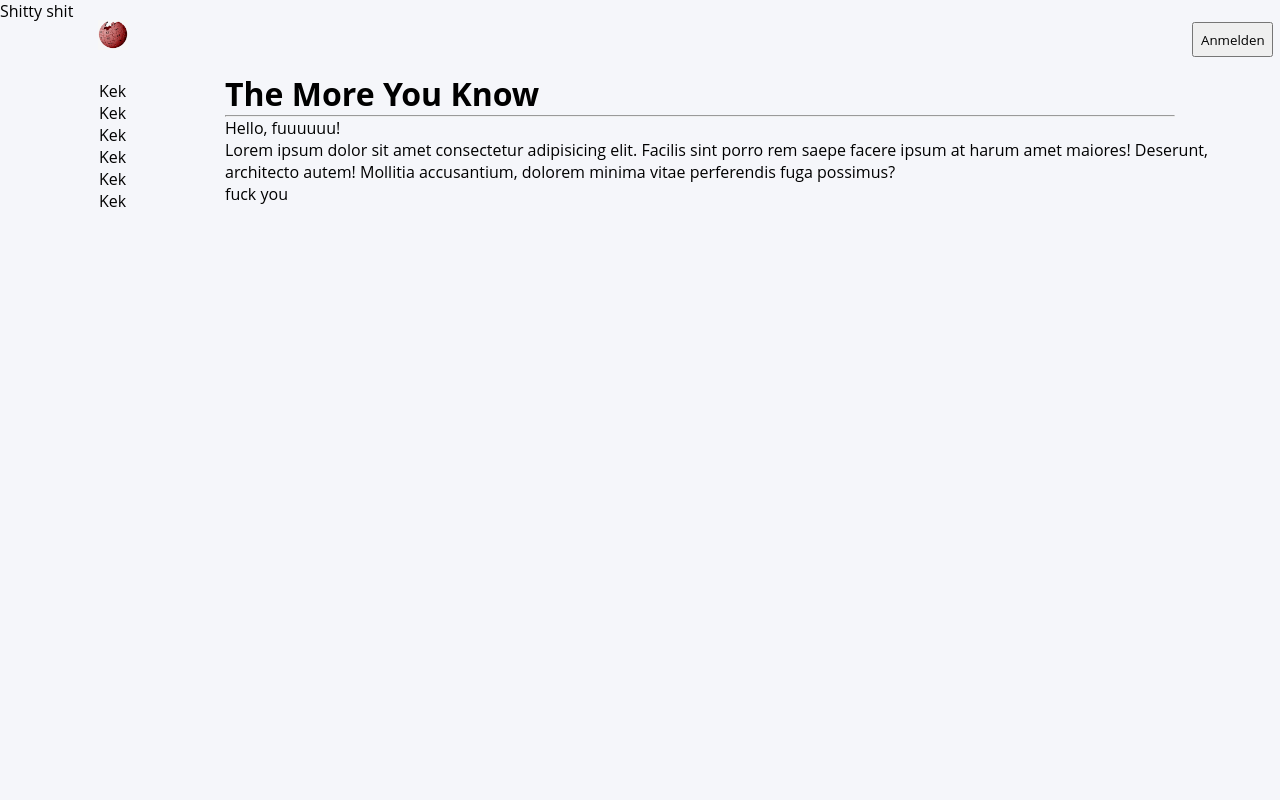
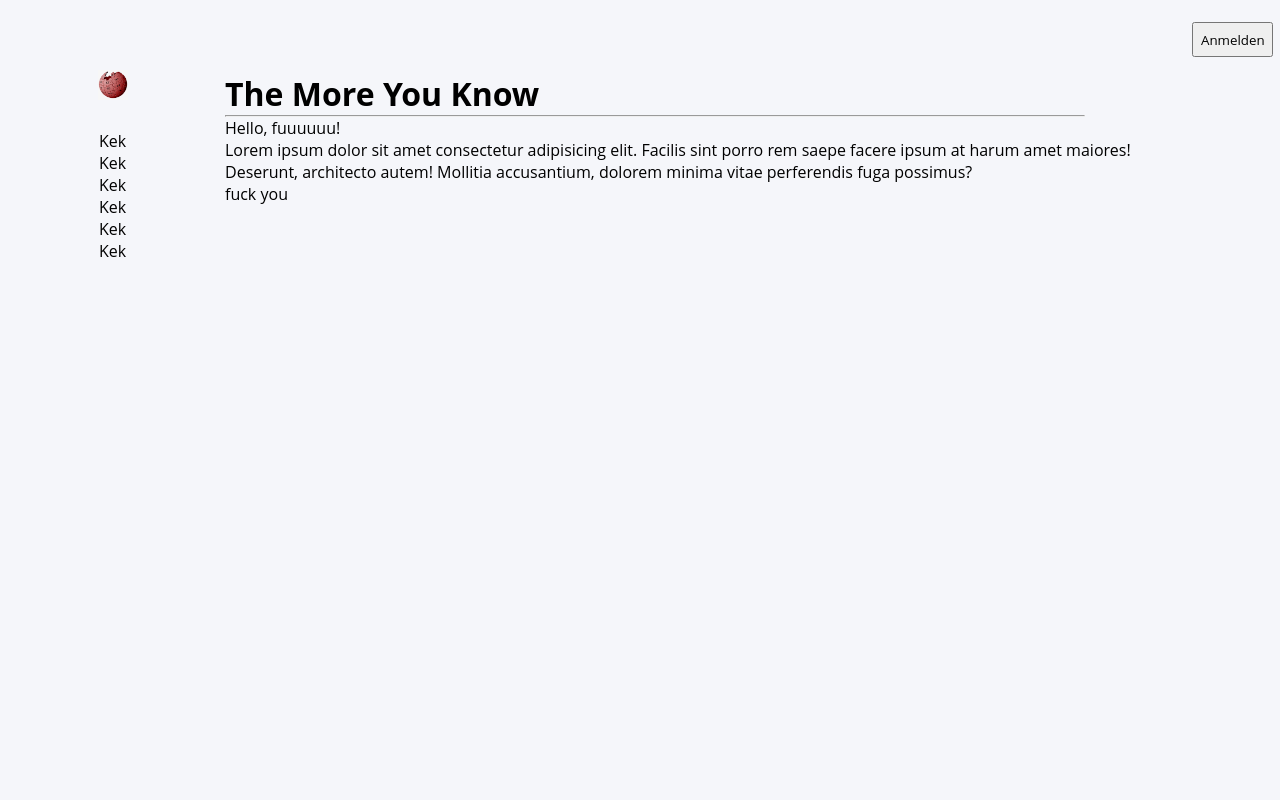
Before and after one commit to rettichsimonlel/sew_projekt, a Django app: page / in a window 1280 px wide. Run offline with Django 4.2, Linux system fonts and the light colour scheme.

Commit message:
small changes to css and html

```diff
--- a/wikiclone/TheMoreYouKnow/static/css/style.css
+++ b/wikiclone/TheMoreYouKnow/static/css/style.css
@@ -11,10 +11,10 @@ body {
 }
 
 /* nav bar */
-.wrapper .sidebar {
+.sidebar {
     /* background: rgb(5, 68, 104); */
     position: fixed;
-    top: 0;
+    top: 50px;
     left: 0;
     width: 225px;
     height: 100%;
@@ -22,7 +22,8 @@ body {
     transition: all 0.5s ease;
     text-align: center;
 }
-.wrapper .sidebar .profile {
+
+.sidebar .profile {
     margin-bottom: 30px;
     text-align: center;
 }
@@ -30,11 +31,19 @@ body {
 /* main content */
 .main-content {
     margin-left: 225px;
-    margin-top: 500px;
+    margin-right: 100px;
     vertical-align: middle;
+    margin-top: 50px;
 }
 
 #wiki_logo {
     width: 30px;
     height: 30px;
 }
+
+/* Button */
+#anmeldung {
+    float: right;
+    padding: 0.5em;
+    margin-right: 0.5em;
+}
--- a/wikiclone/TheMoreYouKnow/templates/html/index.html
+++ b/wikiclone/TheMoreYouKnow/templates/html/index.html
@@ -9,16 +9,15 @@
 </head>
 <body>
     <header>
-        <p>Shitty shit</p>
-        <button style="float: right; padding: 0.5em; margin-right: 0.5em;">Anmelden</button>
+        <br>
+        <button id="anmeldung">Anmelden</button>
     </header>
-    <div class="wrapper">
     <div class="sidebar">
         <div class="profile">
             <!-- Profile Image -->
             <!-- Profile Title & Description -->
             <!-- todo: logo -->
-                <img id="wiki_logo" width="200px" height="200px" src="{% static 'images/wikilogo.png' %}"/>
+            <img id="wiki_logo" width="400px" height="400px" src="{% static 'images/wikilogo.png' %}"/> <!-- width and height doesn't register -->
         </div>
         <ul>
             <li>Kek</li>
@@ -29,8 +28,7 @@
             <li>Kek</li>
         </ul>
     </div>
-    </div>
-    <div class="main-content" style="margin-top: 50px;">
+    <div class="main-content">
         <h1>The More You Know</h1>
         <hr width="90%">
         <p>Hello, fuuuuuu!</p>
```
Lines whose indentation alone changed are shown as unchanged.
